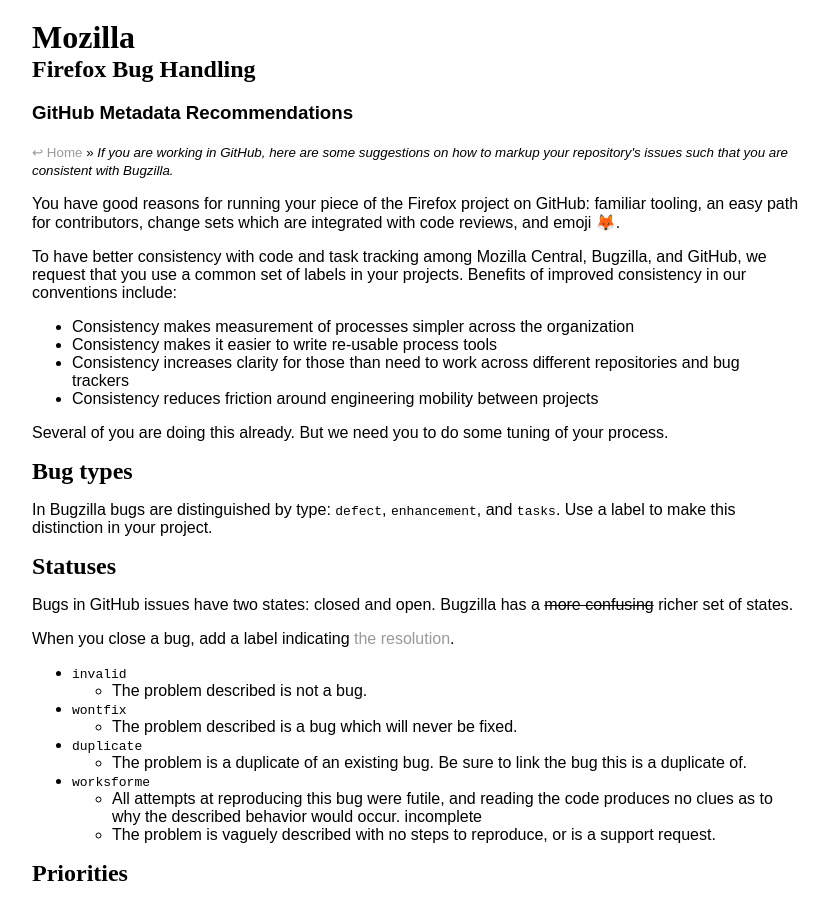
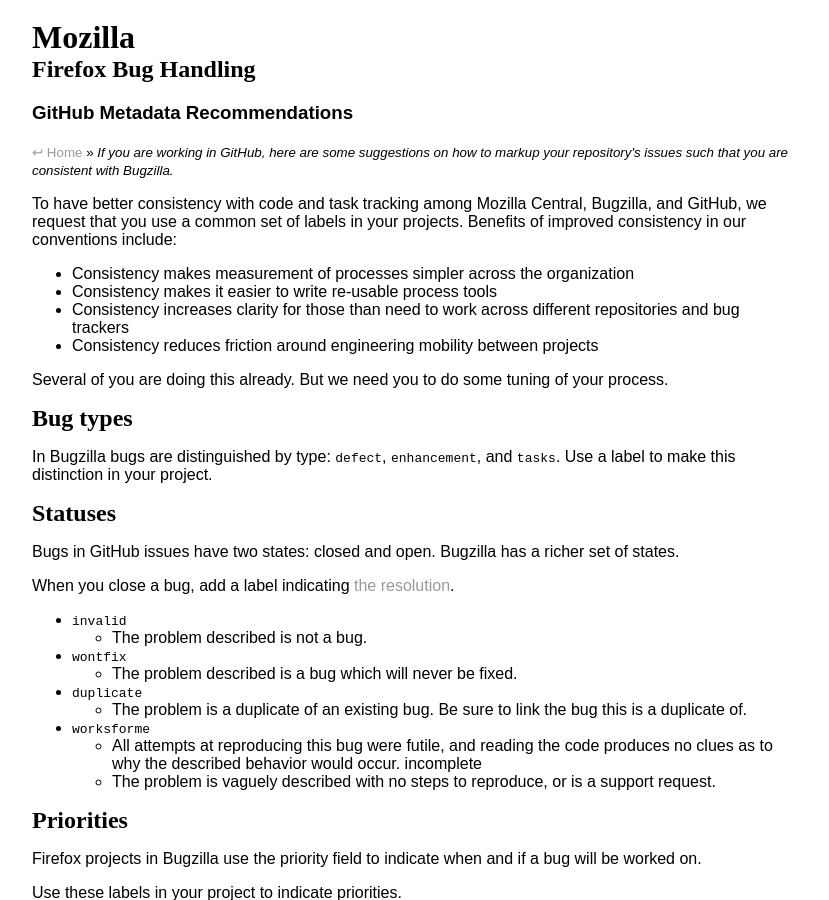
Before and after one commit to mozilla/bug-handling, a Jekyll site: the page built from _processes/labels.md, in a window 1280 px wide and 900 px high. Shown: the whole window, without its empty margins (224-1053 px from the left). Built offline with Jekyll 4.4.1, drawn with Linux system fonts in a browser that asks for light colours; some web fonts are replaced.

Commit message:
Remove un-needed language

```diff
--- a/_processes/labels.md
+++ b/_processes/labels.md
@@ -4,8 +4,6 @@
 published: true
 description: If you are working in GitHub, here are some suggestions on how to markup your repository's issues such that you are consistent with Bugzilla.
 ---
-
-You have good reasons for running your piece of the Firefox project on GitHub: familiar tooling, an easy path for contributors, change sets which are integrated with code reviews, and emoji 🦊.
 
 To have better consistency with code and task tracking among Mozilla Central, Bugzilla, and GitHub, we request that you use a common set of labels in your projects. Benefits of improved consistency in our conventions include:
 
@@ -21,7 +19,7 @@
 In Bugzilla bugs are distinguished by type: `defect`, `enhancement`, and `tasks`. Use a label to make this distinction in your project.
 
 ## Statuses
-Bugs in GitHub issues have two states: closed and open. Bugzilla has a ~~more confusing~~ richer set of states.
+Bugs in GitHub issues have two states: closed and open. Bugzilla has a richer set of states.
 
 When you close a bug, add a label indicating [the resolution](https://wiki.mozilla.org/BMO/UserGuide/BugStatuses#Resolutions).
 
```
